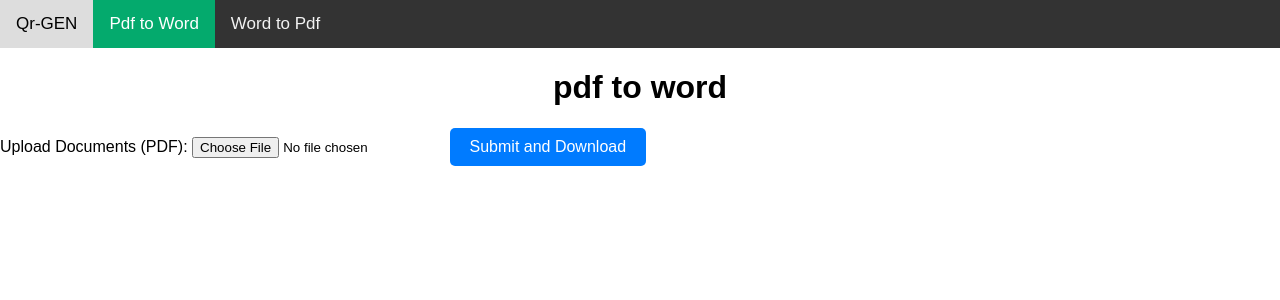
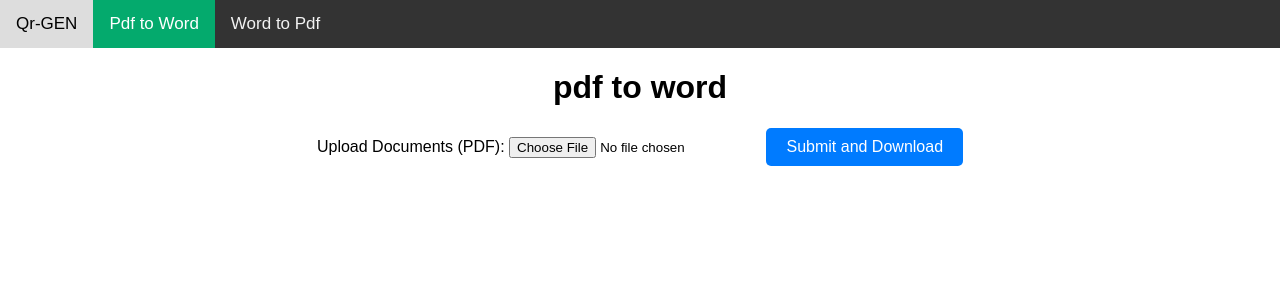
Before and after one commit to Kali452345/qrcode_project, a Flask app: page /pdftoword in a window 1280 px wide. Shown: the top 300 px of the page. Run offline with Flask 3, Linux system fonts and the light colour scheme.

Commit message:
center upload docx and pdf and download button

```diff
--- a/templates/pdftoword.html
+++ b/templates/pdftoword.html
@@ -46,7 +46,7 @@ body {
 
 </div>
 <h1 style="text-align: center;">pdf to word</h1>
-<form action="/pdftoword" method="post" enctype="multipart/form-data">
+<form style="text-align: center;" action="/pdftoword" method="post" enctype="multipart/form-data">
   <label for="doc_upload">Upload Documents (PDF):</label>
   <input type="file" id="doc_upload" name="pdfupload" accept="application/pdf">
   <style>/* Basic button styling */
--- a/templates/wordtopdf.html
+++ b/templates/wordtopdf.html
@@ -46,7 +46,7 @@ body {
 
 </div>
 <h1 style="text-align: center;">WORD TO PDF</h1>
-<form action="/wordtopdf" method="post" enctype="multipart/form-data">
+<form style="text-align: center;" action="/wordtopdf" method="post" enctype="multipart/form-data">
   <label for="doc_upload">Upload Documents (docx):</label>
   <input type="file" id="doc_upload" name="docxupload" accept="application/vnd.openxmlformats-officedocument.wordprocessingml.document">
   <style>/* Basic button styling */
```
